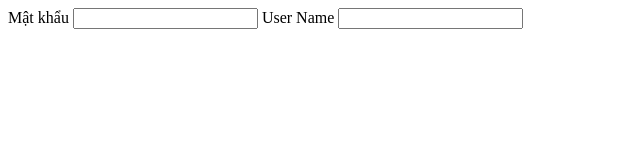
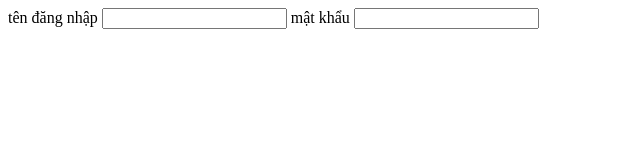
Before and after one commit to giahuyyy2108/NhomGHTT, a plain HTML site: page index.html in a window 1280 px wide. Shown: the whole page, without its empty margins (0-640 px from the left). Drawn offline with Linux system fonts and the light colour scheme.

Commit message:
GH: commit

```diff
--- a/index.html
+++ b/index.html
@@ -9,10 +9,10 @@
 </head>
 
 <body>
-    <label for="">Mật khẩu</label>
+    <label for="">tên đăng nhập</label>
+    <input type="text" name="" id="txtUserName" />
+    <label for="">mật khẩu</label>
     <input type="password" name="" id="txtMatKhau"/>
-    <label for="">User Name</label>
-    <input type="text" name="" id="txtUserName" />
 </body>
 
 </html>
```
